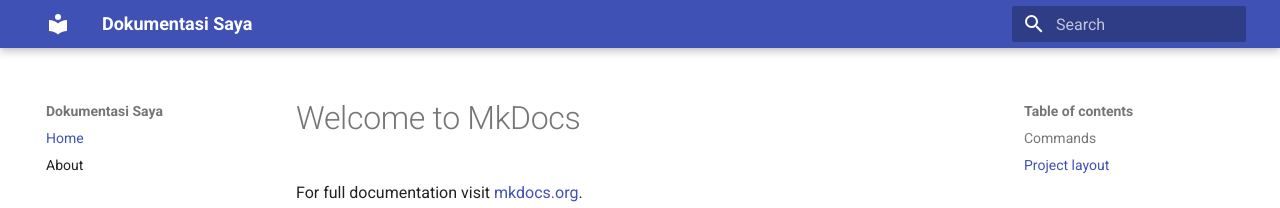
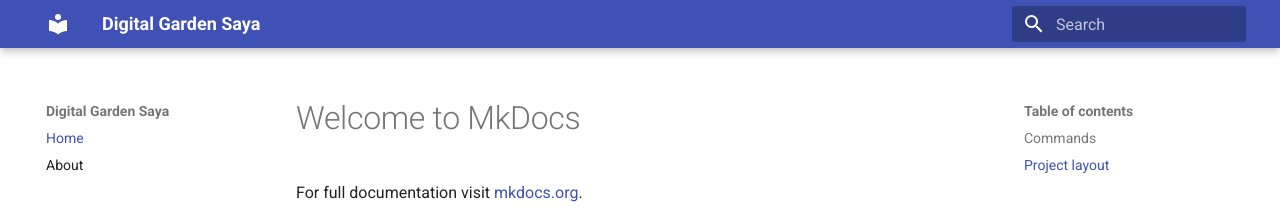
Before and after one commit to rizfauzi/docs, an MkDocs documentation site: the page built from docs/index.md, in a window 1280 px wide. Shown: the top 208 px of the page. Built offline with MkDocs 1.6.1 and Material for MkDocs 9.7.7, drawn with Linux system fonts in a browser that asks for light colours.

Commit message:
regular update

```diff
--- a/mkdocs.yml
+++ b/mkdocs.yml
@@ -1,6 +1,20 @@
-site_name: Dokumentasi Saya
+site_name: Digital Garden Saya
 theme:
   name: material
+
+# Ekstensi bawaan Python Markdown
+markdown_extensions:
+  - meta
+  - toc:
+      permalink: true
+
+# Mengaktifkan plugin digital garden
+plugins:
+  - search
+  - tags:
+      tags_file: tags.md # File tempat semua tag dikumpulkan
+  - awesome-pages      # Membuat menu navigasi otomatis dari folder
+  - roamlinks          # Mengaktifkan fitur [[Tautan Wiki]]
 
 nav:
   - Home: index.md
```
Also changed, not shown: 1 other file.
